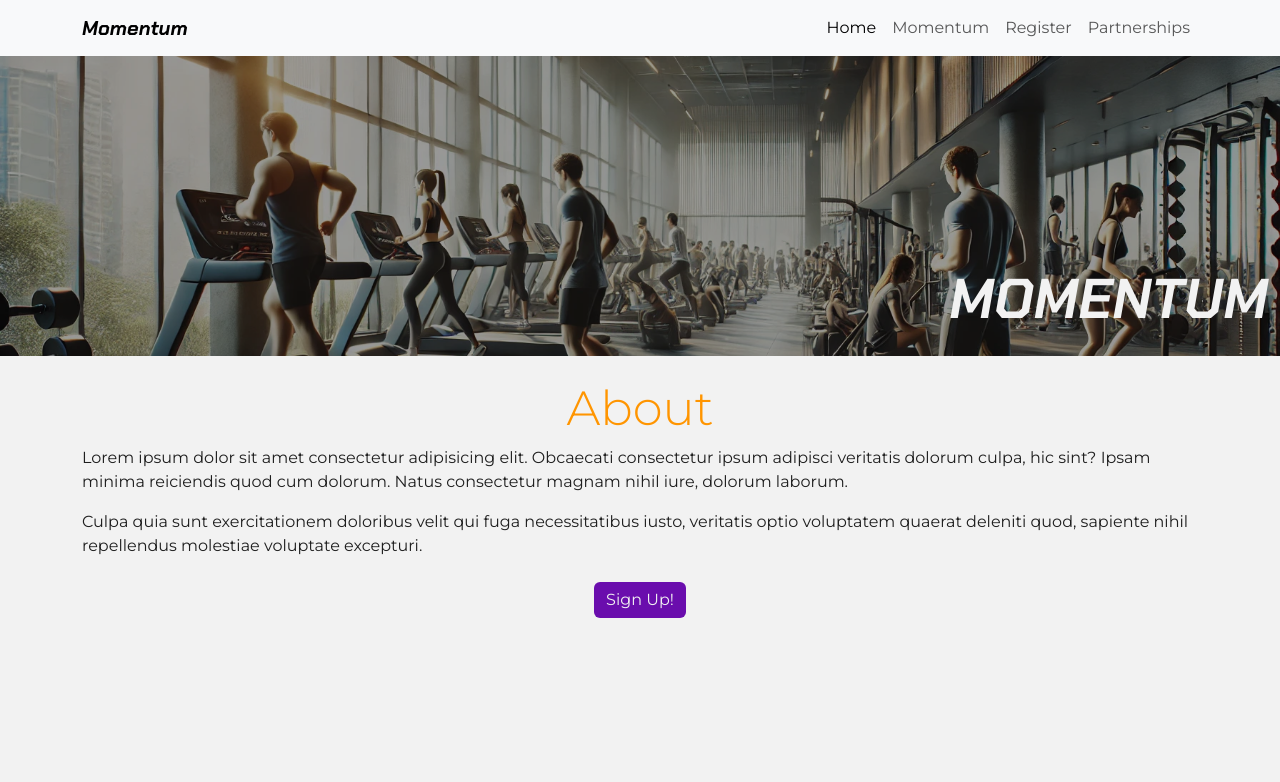
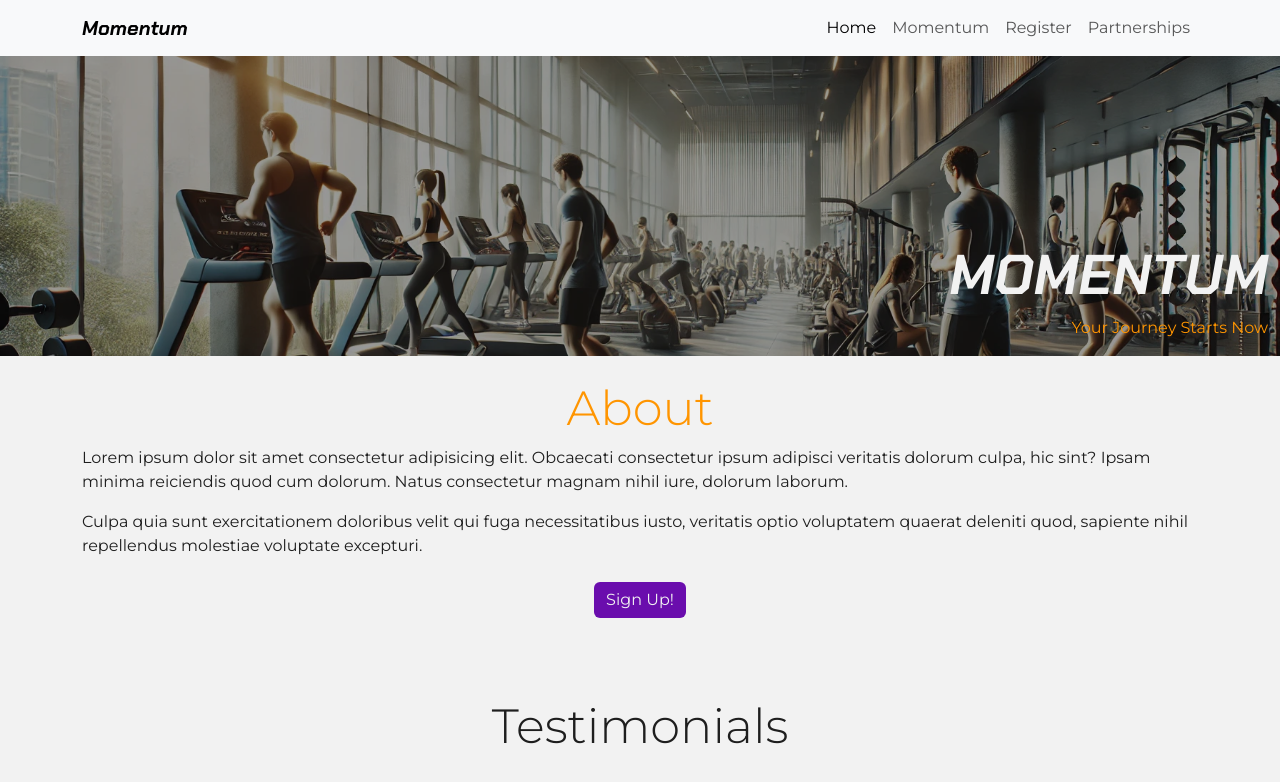
Before and after one commit to yenmangu/ci-momentum, a plain HTML site: page index.html in a window 1280 px wide. Drawn offline with nearby package versions, Linux system fonts and the light colour scheme.

Commit message:
Add tag line to index hero

```diff
--- a/index.html
+++ b/index.html
@@ -58,8 +58,9 @@
 		<header id="hero"
 						class="container">
 			<section class="row hero">
-				<div class="col">
-					<h1 class="display-4 my-4 logo-font">Momentum</h1>
+				<div class="col pr-4">
+					<h1 class="display-4 pr-4 logo-font">Momentum</h1>
+					<p class="text-end energy">Your Journey Starts Now</p>
 				</div>
 			</section>
 		</header>
@@ -92,6 +93,14 @@
 				</div>
 			</section>
 			<section id="owner-user"></section>
+			<section id="testimonials"
+							 class="container">
+				<div class="row mt-4">
+					<div class="col-12 text-center">
+						<h2 class="display-5">Testimonials</h2>
+					</div>
+				</div>
+			</section>
 		</main>
 		<footer></footer>
 		<script src="https://cdn.jsdelivr.net/npm/bootstrap@5.3.3/dist/js/bootstrap.bundle.min.js"
```
Also changed, not shown: 1 other file.
